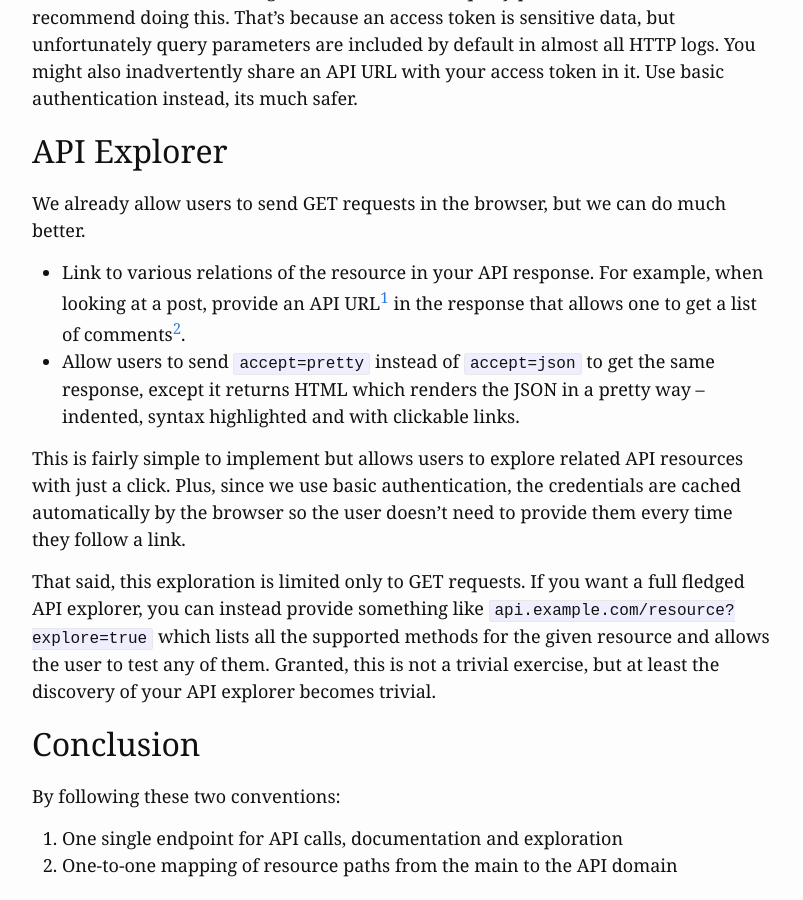
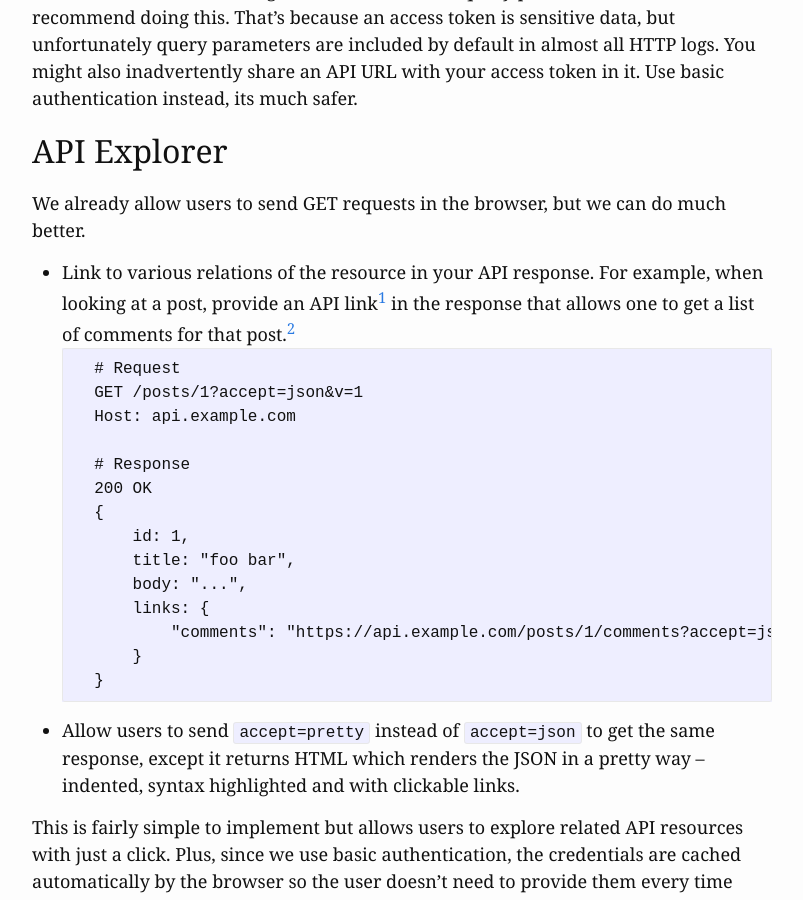
Before and after one commit to lisperin/lisperin.github.io, a Jekyll site: the page built from _posts/2018-10-16-rest-api-design.md, in a window 1280 px wide and 900 px high, scrolled down 2604 px. Shown: the whole window, without its empty margins (238-1041 px from the left). Built offline with Jekyll 4.4.1, drawn with Linux system fonts in a browser that asks for light colours.

Commit message:
API design edit

````diff
--- a/_posts/2018-10-16-rest-api-design.md
+++ b/_posts/2018-10-16-rest-api-design.md
@@ -70,7 +70,23 @@ Some services allow sending the access token as a query parameter. I **DON'T** r
 
 We already allow users to send GET requests in the browser, but we can do much better.
 
-* Link to various relations of the resource in your API response. For example, when looking at a post, provide an API URL[^1] in the response that allows one to get a list of comments[^2].
+* Link to various relations of the resource in your API response. For example, when looking at a post, provide an API link[^1] in the response that allows one to get a list of comments for that post.[^2]
+    ```
+    # Request
+    GET /posts/1?accept=json&v=1
+    Host: api.example.com
+
+    # Response
+    200 OK
+    {
+        id: 1,
+        title: "foo bar",
+        body: "...",
+        links: {
+            "comments": "https://api.example.com/posts/1/comments?accept=json&v=1
+        }
+    }
+    ```
 * Allow users to send `accept=pretty` instead of `accept=json` to get the same response, except it returns HTML which renders the JSON in a pretty way -- indented, syntax highlighted and with clickable links.
 
 This is fairly simple to implement but allows users to explore related API resources with just a click. Plus, since we use basic authentication, the credentials are cached automatically by the browser so the user doesn't need to provide them every time they follow a link.
````
